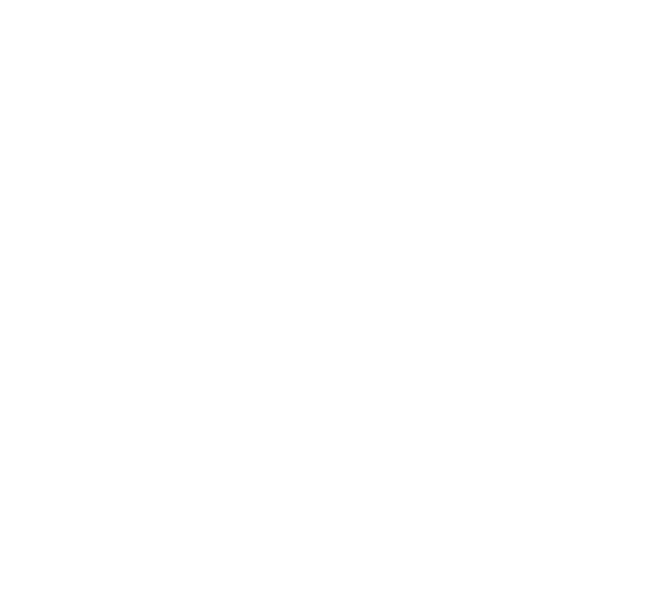
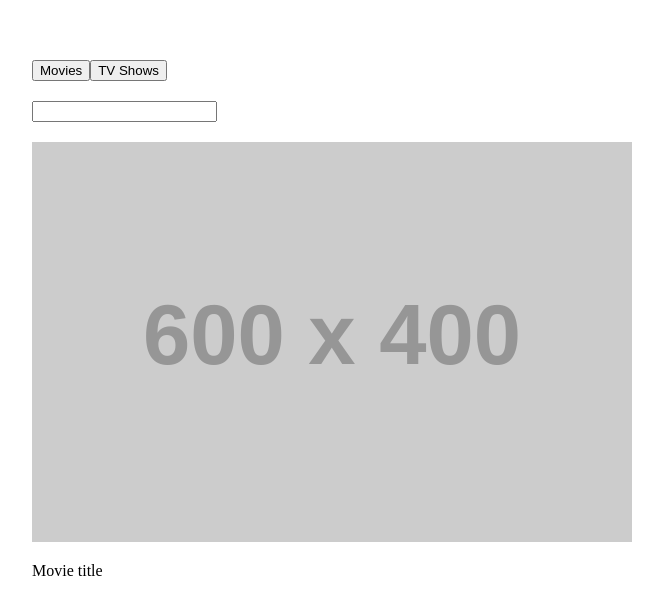
Before and after one commit to nskelic/RUBICON-Frontend-Engineer-assignment, an Angular app: page / in a window 1280 px wide. Shown: the top 614 px of the page, without its empty margins (68-731 px from the left). Built offline with nearby package versions, Linux system fonts and the light colour scheme.

Commit message:
home component added

```diff
--- a/src/app/app.module.ts
+++ b/src/app/app.module.ts
@@ -1,15 +1,17 @@
 import { NgModule } from '@angular/core';
 import { BrowserModule } from '@angular/platform-browser';
+import { AppRoutingModule } from './app-routing.module';
 import { AppComponent } from './app.component';
-import { RouterModule } from '@angular/router';
+import { HomeComponent } from './screens/home/home.component';
 
 @NgModule({
   declarations: [
     AppComponent,
+    HomeComponent,
   ],
   imports: [
     BrowserModule,
-    RouterModule
+    AppRoutingModule,
   ],
   providers: [],
   bootstrap: [AppComponent]
--- /dev/null
+++ b/src/app/screens/home/home.component.html
@@ -0,0 +1,11 @@
+<div class="screen-container home-screen">
+    <div class="home-screen__buttons">
+        <button>Movies</button>
+        <button>TV Shows</button>
+    </div>
+    <input type="text"/>
+    <div class="home-screen__cards-container">
+        <img src="https://dummyimage.com/600x400/000/fff">
+        <p>Movie title</p>
+    </div>
+</div>
--- /dev/null
+++ b/src/app/screens/home/home.component.sass
@@ -0,0 +1,5 @@
+.home-screen
+  display: flex
+  flex-direction: column
+  align-items: flex-start
+  gap: 20px
--- /dev/null
+++ b/src/app/screens/home/home.component.ts
@@ -0,0 +1,13 @@
+import { Component, OnInit } from '@angular/core';
+
+type ContentMode = 'movies' | 'shows';
+
+@Component({
+  selector: 'app-home',
+  templateUrl: './home.component.html',
+  styleUrls: ['./home.component.sass'],
+})
+export class HomeComponent implements OnInit {
+
+  ngOnInit(): void {}
+}
```
Also changed, not shown: src/app/app-routing.module.ts (added, +13 -0 lines), 1 other file (tests, documents, lock files or other folders).
